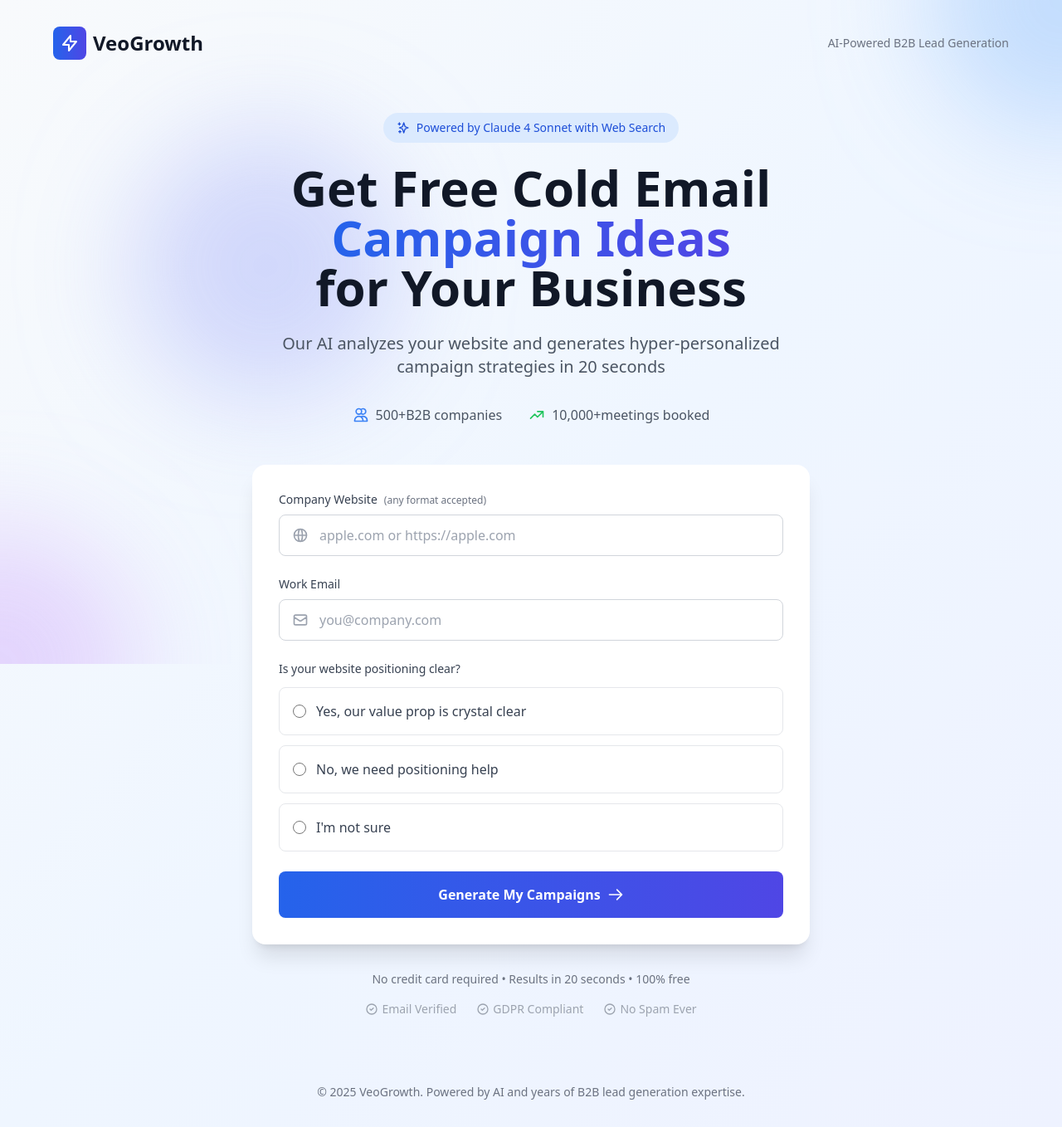
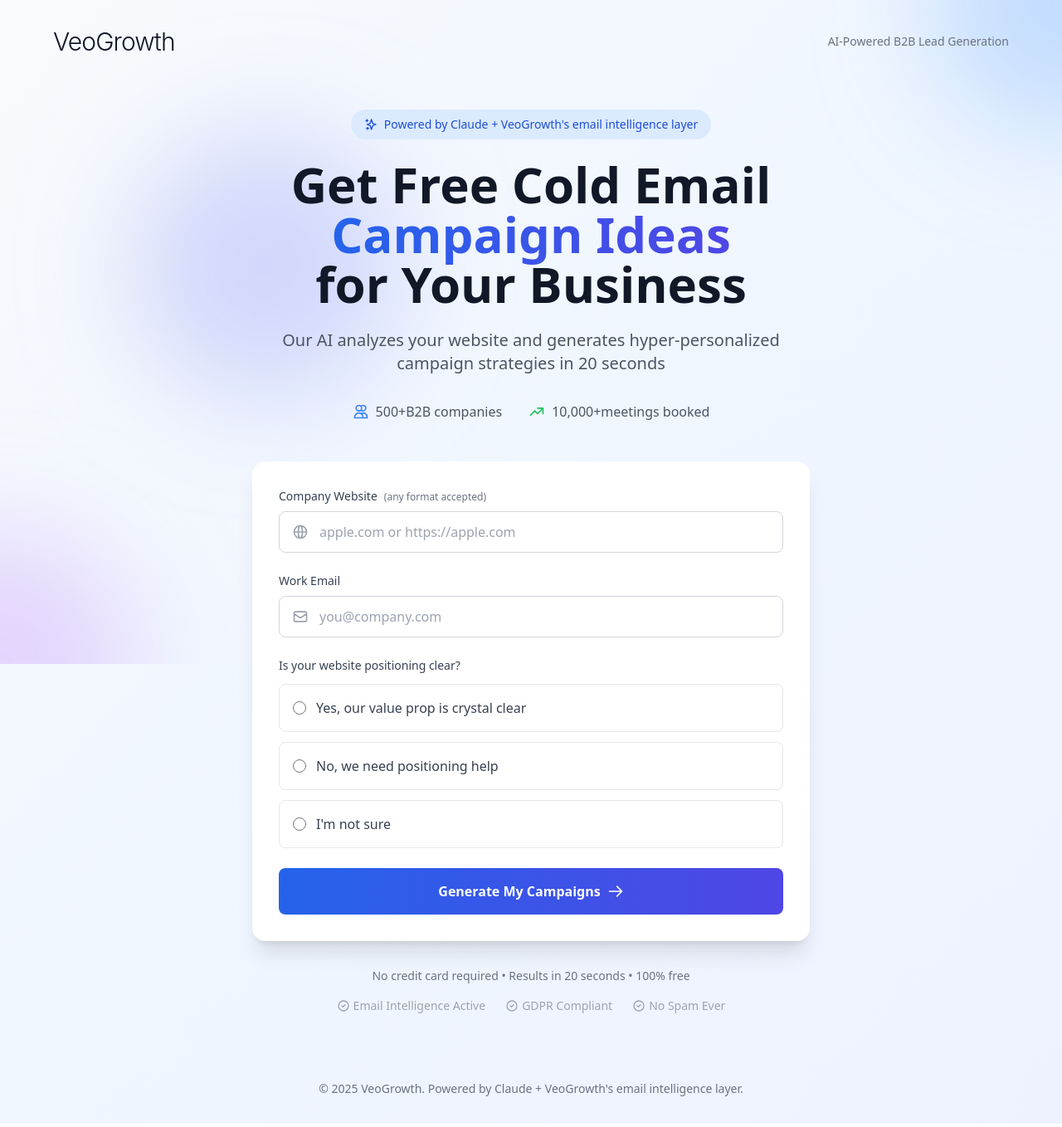
Before and after one commit to Dmitry556/veogrowth-campaign-generator, a Next.js app: page / in a window 1280 px wide. Shown: the whole page at 83% size. Built offline with nearby package versions, Linux system fonts and the light colour scheme.

Commit message:
Update page.js

```diff
--- a/app/page.js
+++ b/app/page.js
@@ -109,6 +109,20 @@ export default function CampaignGeneratorPage() {
         </div>
 
         <div className="relative max-w-4xl mx-auto px-4 py-16">
+          {/* VeoGrowth branding at top */}
+          <div className="text-center mb-8">
+            <span
+              className="text-3xl text-gray-900"
+              style={{
+                fontFamily: '-apple-system, BlinkMacSystemFont, "Segoe UI", Roboto, sans-serif',
+                fontWeight: '300',
+                letterSpacing: '-0.03em'
+              }}
+            >
+              VeoGrowth
+            </span>
+          </div>
+
           {/* Success Header */}
           <div className="text-center mb-12">
             <div className="inline-flex items-center justify-center w-20 h-20 bg-green-100 rounded-full mb-6">
@@ -127,7 +141,7 @@ export default function CampaignGeneratorPage() {
                 <svg className="w-4 h-4 mr-1" fill="none" stroke="currentColor" viewBox="0 0 24 24">
                   <path strokeLinecap="round" strokeLinejoin="round" strokeWidth={2} d="M9 12l2 2 4-4m6 2a9 9 0 11-18 0 9 9 0 0118 0z" />
                 </svg>
-                Email verified with LeadMagic
+                Email verified by VeoGrowth Intelligence
                 {analysisData.emailVerification.company && (
                   <span className="ml-1">• {analysisData.emailVerification.company}</span>
                 )}
@@ -374,12 +388,16 @@ export default function CampaignGeneratorPage() {
         <header className="pt-8 pb-4 px-4">
           <div className="max-w-6xl mx-auto flex items-center justify-between">
             <div className="flex items-center space-x-2">
-              <div className="w-10 h-10 bg-gradient-to-r from-blue-600 to-indigo-600 rounded-lg flex items-center justify-center">
-                <svg className="w-6 h-6 text-white" fill="none" stroke="currentColor" viewBox="0 0 24 24">
-                  <path strokeLinecap="round" strokeLinejoin="round" strokeWidth={2} d="M13 10V3L4 14h7v7l9-11h-7z" />
-                </svg>
-              </div>
-              <span className="text-2xl font-bold text-gray-900">VeoGrowth</span>
+              <span
+                className="text-3xl text-gray-900"
+                style={{
+                  fontFamily: '-apple-system, BlinkMacSystemFont, "Segoe UI", Roboto, sans-serif',
+                  fontWeight: '300',
+                  letterSpacing: '-0.03em'
+                }}
+              >
+                VeoGrowth
+              </span>
             </div>
             <span className="text-sm text-gray-500">AI-Powered B2B Lead Generation</span>
           </div>
@@ -394,7 +412,7 @@ export default function CampaignGeneratorPage() {
                 <svg className="w-4 h-4 mr-2" fill="none" stroke="currentColor" viewBox="0 0 24 24">
                   <path strokeLinecap="round" strokeLinejoin="round" strokeWidth={2} d="M5 3v4M3 5h4M6 17v4m-2-2h4m5-16l2.286 6.857L21 12l-5.714 2.143L13 21l-2.286-6.857L5 12l5.714-2.143L13 3z" />
                 </svg>
-                Powered by Claude 4 Sonnet with Web Search
+                Powered by Claude + VeoGrowth's email intelligence layer
               </div>
 
               <h1 className="text-5xl md:text-6xl font-bold text-gray-900 mb-6 leading-tight">
@@ -554,7 +572,7 @@ export default function CampaignGeneratorPage() {
                     <svg className="w-4 h-4 mr-1" fill="none" stroke="currentColor" viewBox="0 0 24 24">
                       <path strokeLinecap="round" strokeLinejoin="round" strokeWidth={2} d="M9 12l2 2 4-4m6 2a9 9 0 11-18 0 9 9 0 0118 0z" />
                     </svg>
-                    Email Verified
+                    Email Intelligence Active
                   </span>
                   <span className="flex items-center">
                     <svg className="w-4 h-4 mr-1" fill="none" stroke="currentColor" viewBox="0 0 24 24">
@@ -576,7 +594,7 @@ export default function CampaignGeneratorPage() {
 
         {/* Footer */}
         <footer className="py-8 px-4 text-center text-sm text-gray-500">
-          <p>© 2025 VeoGrowth. Powered by AI and years of B2B lead generation expertise.</p>
+          <p>© 2025 VeoGrowth. Powered by Claude + VeoGrowth's email intelligence layer.</p>
         </footer>
       </div>
     </div>
```
